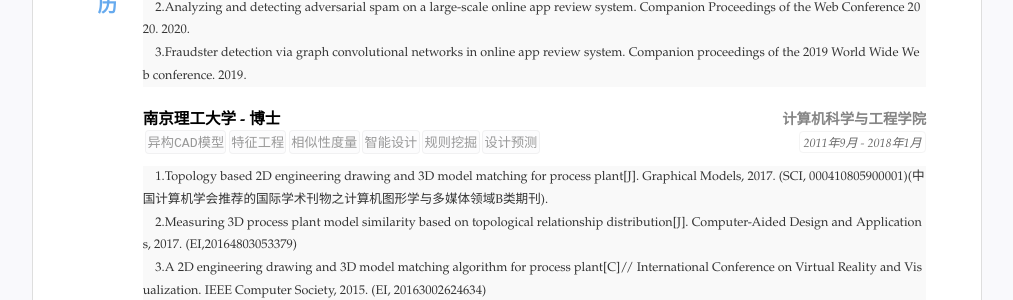
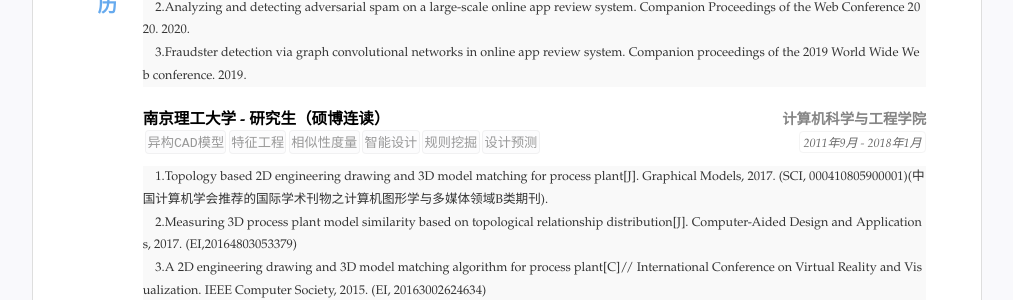
Before and after one commit to wenruity/resume1, a Jekyll site: the page built from index.html, in a window 1280 px wide. Shown: the part 418-718 px from the top of the page, without its empty margins (133-1146 px from the left). Built offline with Jekyll 4.4.1, drawn with Linux system fonts in a browser that asks for light colours.

Commit message:
Update resume.yml

```diff
--- a/_data/resume.yml
+++ b/_data/resume.yml
@@ -72,7 +72,7 @@ main: #简历主要内容，
             2.Analyzing and detecting adversarial spam on a large-scale online app review system. Companion Proceedings of the Web Conference 2020. 2020.<br>  &nbsp &nbsp
             3.Fraudster detection via graph convolutional networks in online app review system. Companion proceedings of the 2019 World Wide Web conference. 2019.
 
-  - title: 南京理工大学 - 博士
+  - title: 南京理工大学 - 研究生（硕博连读）
     sub: 计算机科学与工程学院
     duration: "2011年9月 - 2018年1月"
     tags:
```
